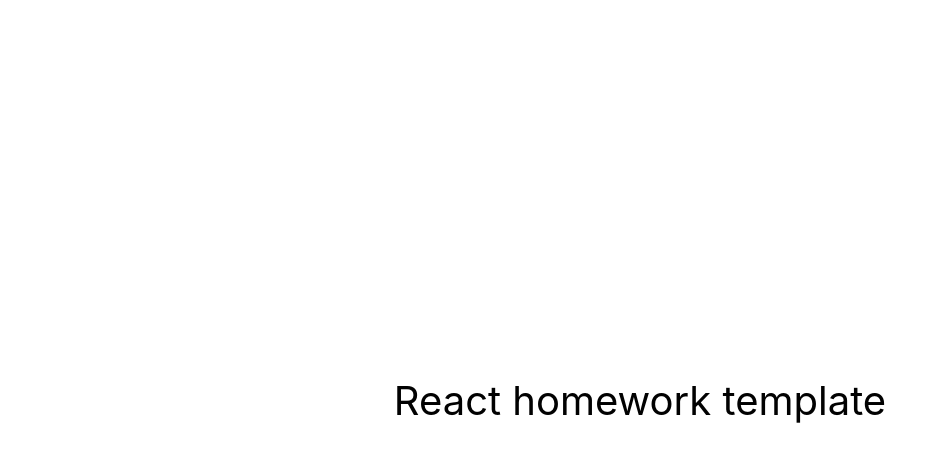
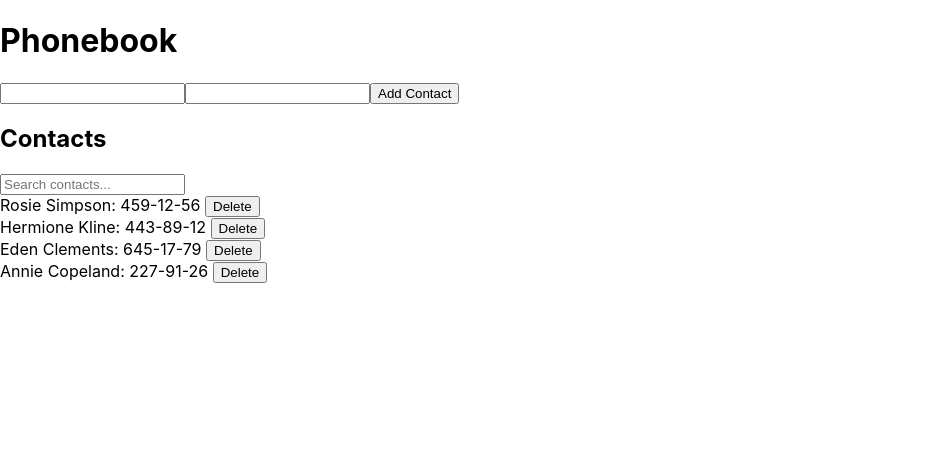
Before and after one commit to StefanBielak/goit-react-hw-07-phonebook, a React (Create React App) app: page / in a window 1280 px wide. Shown: the top 462 px of the page, without its empty margins (0-947 px from the left). Built offline with nearby package versions, Linux system fonts and the light colour scheme.

Commit message:
components-creation/react_files

```diff
--- a/package.json
+++ b/package.json
@@ -7,6 +7,7 @@
     "@testing-library/jest-dom": "^5.16.3",
     "@testing-library/react": "^12.1.4",
     "@testing-library/user-event": "^13.5.0",
+    "nanoid": "^5.0.2",
     "react": "^18.1.0",
     "react-dom": "^18.1.0",
     "react-scripts": "5.0.1",
--- a/src/components/App.jsx
+++ b/src/components/App.jsx
@@ -1,16 +1,42 @@
+import React, { useState } from 'react';
+import { nanoid } from 'nanoid';
+import ContactForm from './ContactForm/ContactForm';
+import ContactList from './ContactList/ContactList';
+import Filter from './Filter/Filter';
+
 export const App = () => {
+  const [contacts, setContacts] = useState([
+    { id: 'id-1', name: 'Rosie Simpson', number: '459-12-56' },
+    { id: 'id-2', name: 'Hermione Kline', number: '443-89-12' },
+    { id: 'id-3', name: 'Eden Clements', number: '645-17-79' },
+    { id: 'id-4', name: 'Annie Copeland', number: '227-91-26' },
+  ]);
+  const [filter, setFilter] = useState('');
+
+  const addContact = ({ name, number }) => {
+    const newContact = { id: nanoid(), name, number };
+    if (!contacts.some((contact) => contact.name.toLowerCase() === name.toLowerCase())) {
+      setContacts([...contacts, newContact]);
+    } else {
+      alert('Contact with this name already exists!');
+    }
+  };
+
+  const deleteContact = (id) => {
+    setContacts(contacts.filter((contact) => contact.id !== id));
+  };
+
+  const filteredContacts = contacts.filter((contact) =>
+    contact.name.toLowerCase().includes(filter.toLowerCase())
+  );
+
   return (
-    <div
-      style={{
-        height: '100vh',
-        display: 'flex',
-        justifyContent: 'center',
-        alignItems: 'center',
-        fontSize: 40,
-        color: '#010101'
-      }}
-    >
-      React homework template
+    <div>
+      <h1>Phonebook</h1>
+      <ContactForm addContact={addContact} />
+      <h2>Contacts</h2>
+      <Filter value={filter} onChange={setFilter} />
+      <ContactList contacts={filteredContacts} onDelete={deleteContact} />
     </div>
   );
 };
--- /dev/null
+++ b/src/components/Contact/Contact.jsx
@@ -0,0 +1,11 @@
+import React from 'react';
+
+const Contact = ({ contact, onDelete }) => {
+  return (
+    <div>
+      {contact.name}: {contact.number} <button onClick={() => onDelete(contact.id)}>Delete</button>
+    </div>
+  );
+};
+
+export default Contact;
--- /dev/null
+++ b/src/components/ContactForm/ContactForm.jsx
@@ -0,0 +1,39 @@
+import React, { useState } from 'react';
+
+const ContactForm = ({ addContact }) => {
+  const [name, setName] = useState('');
+  const [number, setNumber] = useState('');
+
+  const handleSubmit = (e) => {
+    e.preventDefault();
+    addContact({ name, number });
+    setName('');
+    setNumber('');
+  };
+
+  return (
+    <form onSubmit={handleSubmit}>
+      <input
+        type="text"
+        name="name"
+        pattern="^[a-zA-Zа-яА-Я]+(([' -][a-zA-Zа-яА-Я ])?[a-zA-Zа-яА-Я]*)*$"
+        title="Name may contain only letters, apostrophe, dash and spaces."
+        required
+        value={name}
+        onChange={(e) => setName(e.target.value)}
+      />
+      <input
+        type="tel"
+        name="number"
+        pattern="\+?\d{1,4}?[-.\s]?\(?\d{1,3}?\)?[-.\s]?\d{1,4}[-.\s]?\d{1,4}[-.\s]?\d{1,9}"
+        title="Phone number must be digits and can contain spaces, dashes, parentheses and can start with +"
+        required
+        value={number}
+        onChange={(e) => setNumber(e.target.value)}
+      />
+      <button type="submit">Add Contact</button>
+    </form>
+  );
+};
+
+export default ContactForm;
--- /dev/null
+++ b/src/components/ContactList/ContactList.jsx
@@ -0,0 +1,14 @@
+import React from 'react';
+import Contact from '../Contact/Contact';
+
+const ContactList = ({ contacts, onDelete }) => {
+  return (
+    <div>
+      {contacts.map((contact) => (
+        <Contact key={contact.id} contact={contact} onDelete={onDelete} />
+      ))}
+    </div>
+  );
+};
+
+export default ContactList;
--- /dev/null
+++ b/src/components/Filter/Filter.jsx
@@ -0,0 +1,13 @@
+import React from 'react';
+
+const Filter = ({ value, onChange }) => {
+  return (
+    <input
+      type="text"
+      placeholder="Search contacts..."
+      value={value}
+      onChange={(e) => onChange(e.target.value)}
+    />
+  );
+};
+export default Filter;
```
Also changed, not shown: 1 other file (tests, documents, lock files or other folders).
